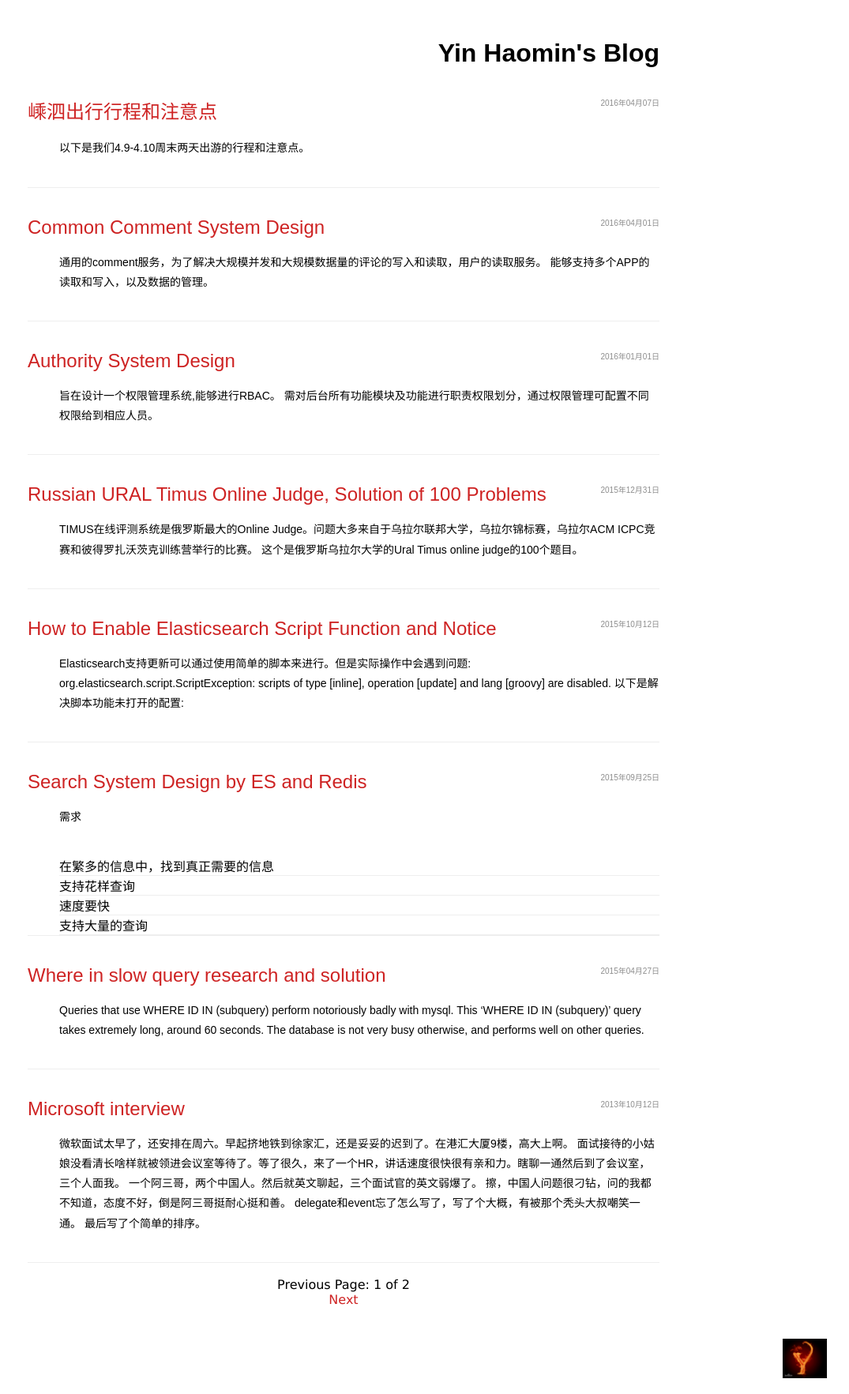
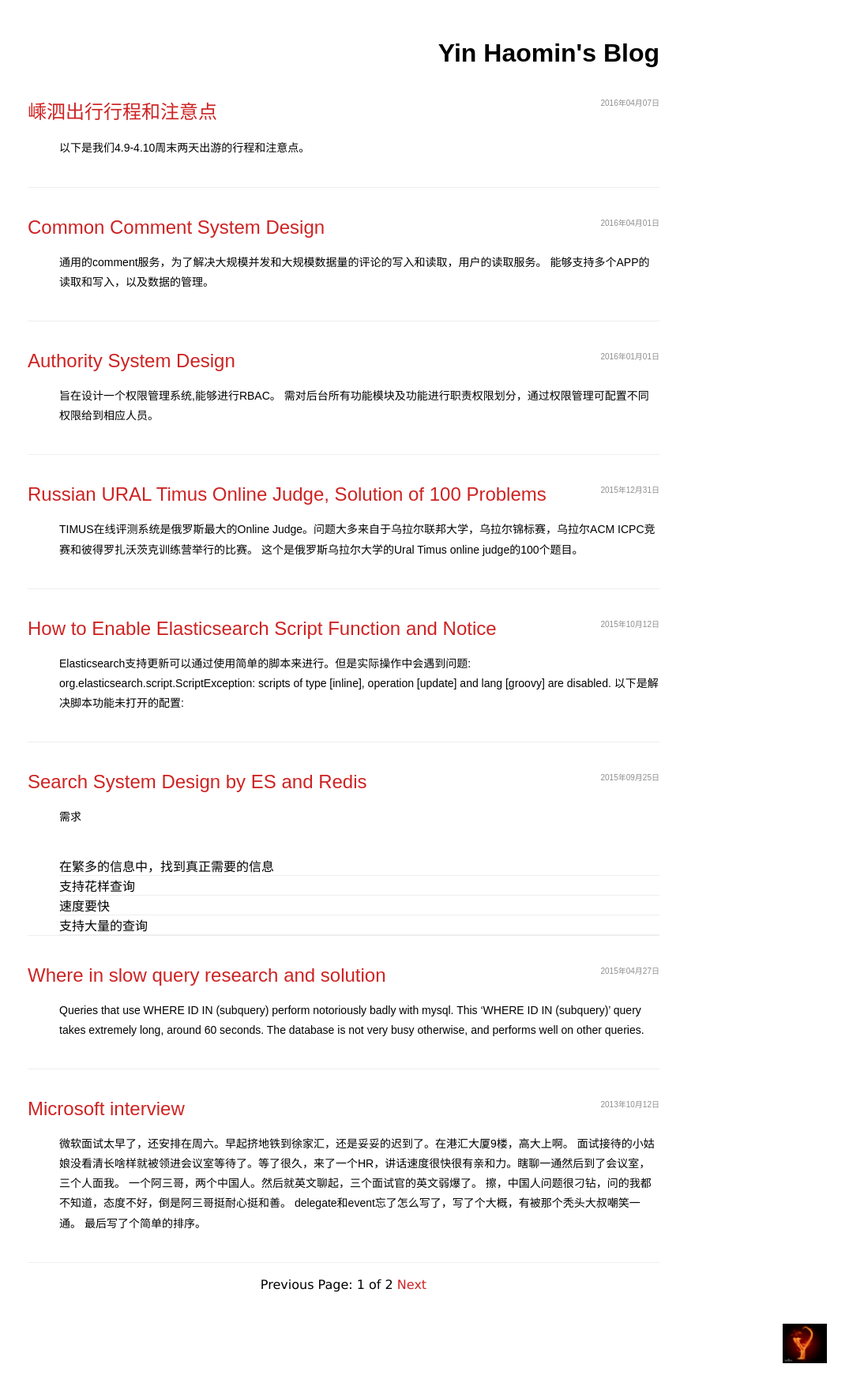
Before and after one commit to yinhaomin/yinhaomin.github.io, a Jekyll site: the page built from index.html, in a window 1280 px wide. Shown: the whole page at 79% size, without its empty margins (205-1280 px from the left). Built offline with Jekyll 4.4.1, drawn with Linux system fonts in a browser that asks for light colours; the list of posts is cut into pages by our own code.

Commit message:
Update index.html

```diff
--- a/index.html
+++ b/index.html
@@ -37,13 +37,13 @@ alternates:
 <!-- Pagination links -->
 <div class="pagination"  align="center" style="font-family:verdana">
   {% if paginator.previous_page %}
-    <a href="{{ paginator.previous_page_path }}" class="previous">Previous</a>
+    <a href="{{ paginator.previous_page_path }}" class="previous" style="display:inline">Previous</a>
   {% else %}
     <span class="previous" style="display:inline">Previous</span>
   {% endif %}
   <span class="page_number " style="display:inline">Page: {{ paginator.page }} of {{ paginator.total_pages }}</span>
   {% if paginator.next_page %}
-    <a href="{{ paginator.next_page_path }}" class="next">Next</a>
+    <a href="{{ paginator.next_page_path }}" class="next" style="display:inline">Next</a>
   {% else %}
     <span class="next " style="display:inline">Next</span>
   {% endif %}
```
